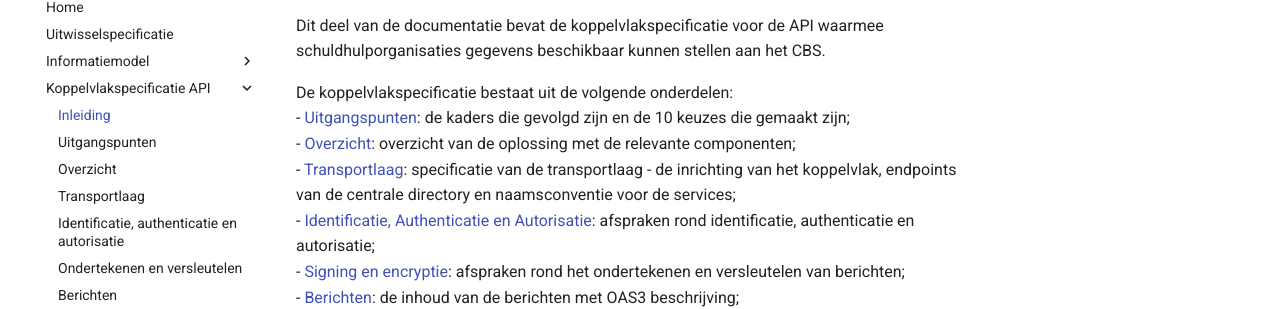
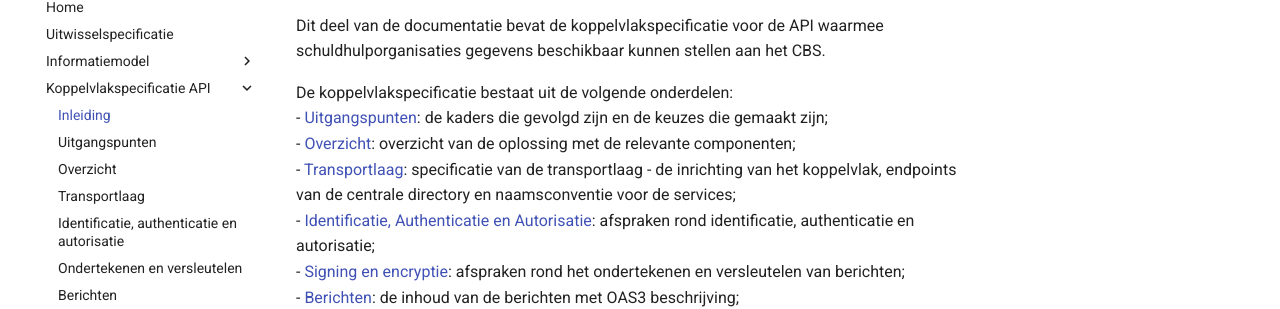
Before and after one commit to VNG-Realisatie/ddas-vroegsignalering, an MkDocs documentation site: the page built from docs/api/index.md, in a window 1280 px wide. Shown: the part 187-496 px from the top of the page. Built offline with MkDocs 1.6.1 and Material for MkDocs 9.7.7, drawn with Linux system fonts in a browser that asks for light colours; comment, search, counter and statistics services are not loaded; the version menu is left out.

Commit message:
Update index.md

```diff
--- a/docs/api/index.md
+++ b/docs/api/index.md
@@ -1,7 +1,7 @@
 Dit deel van de documentatie bevat de koppelvlakspecificatie voor de API waarmee schuldhulporganisaties gegevens beschikbaar kunnen stellen aan het CBS.
 
 De koppelvlakspecificatie bestaat uit de volgende onderdelen:
-- [Uitgangspunten](uitgangspunten.md): de kaders die gevolgd zijn en de 10 keuzes die gemaakt zijn;
+- [Uitgangspunten](uitgangspunten.md): de kaders die gevolgd zijn en de keuzes die gemaakt zijn;
 - [Overzicht](overzicht.md): overzicht van de oplossing met de relevante componenten;
 - [Transportlaag](transport.md): specificatie van de transportlaag - de inrichting van het koppelvlak, endpoints van de centrale directory en naamsconventie voor de services;
 - [Identificatie, Authenticatie en Autorisatie](iam.md): afspraken rond identificatie, authenticatie en autorisatie;
```
